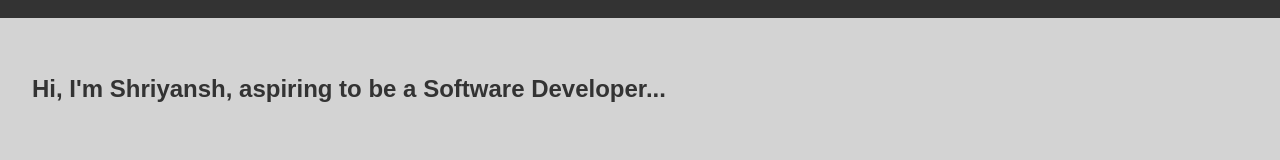
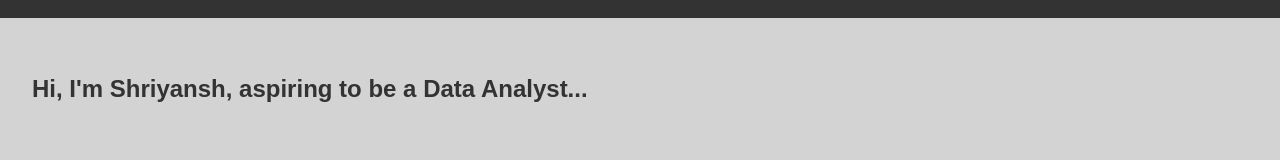
Before and after one commit to Madmax0011/My-Portfolio, a plain HTML site: page index.html in a window 1280 px wide. Shown: the part 150-310 px from the top of the page. Drawn offline with Linux system fonts and the light colour scheme.

Commit message:
minor updates

```diff
--- a/index.html
+++ b/index.html
@@ -24,7 +24,7 @@
 </header>
 
 <section id="home">
-    <h2>Hi, I'm Shriyansh, aspiring to be a Software Developer... </h2>
+    <h2>Hi, I'm Shriyansh, aspiring to be a Data Analyst... </h2>
 </section>
 
 <section id="about">
```
